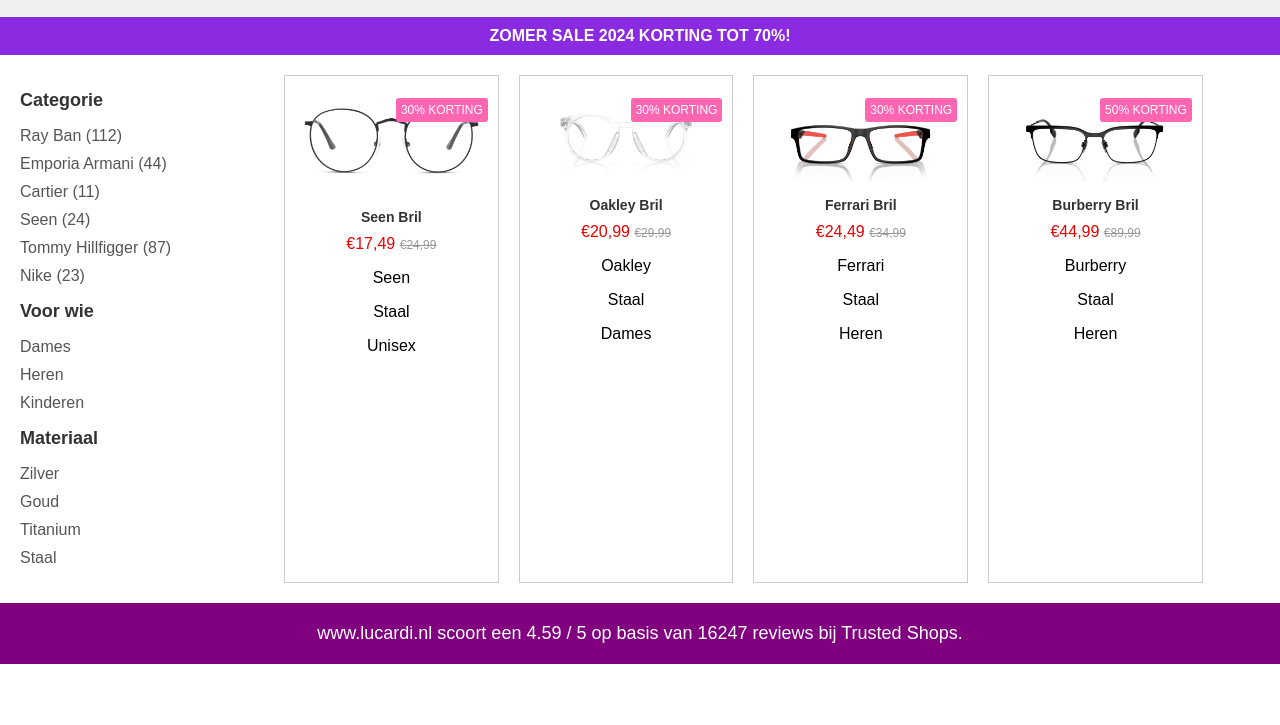
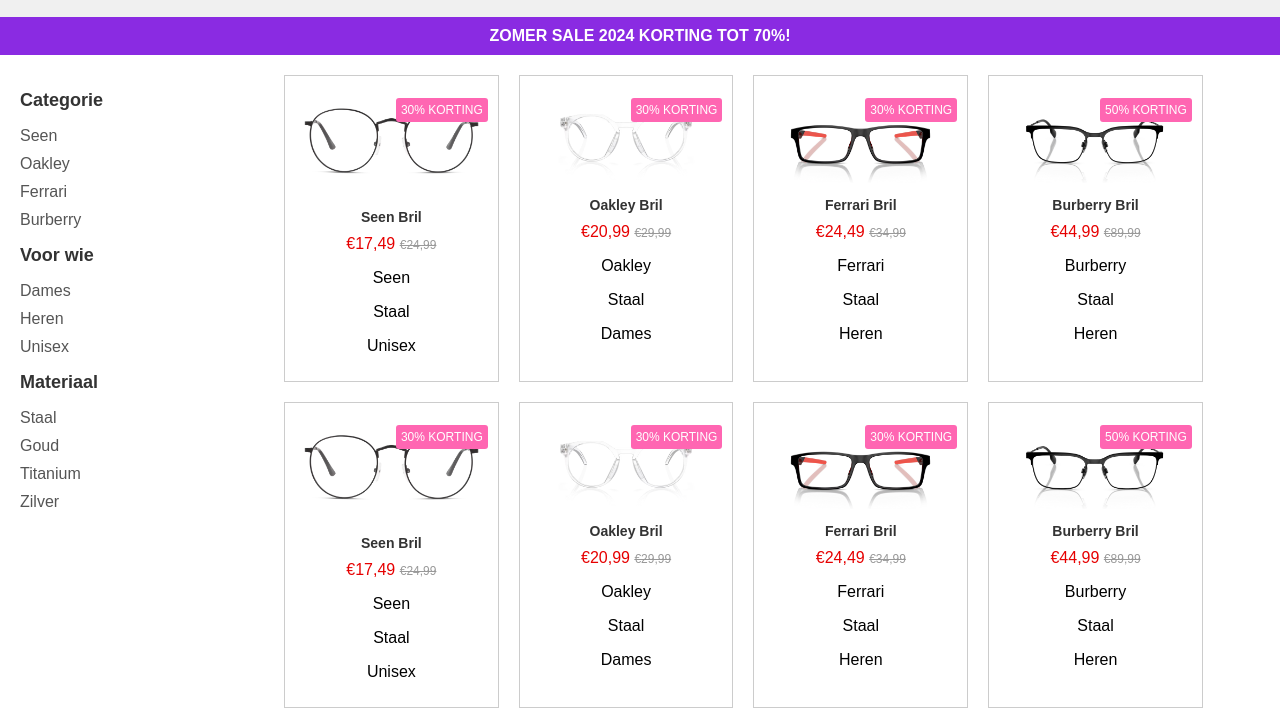
Before and after one commit to Beemo12/Lucardi-website, a plain HTML site: page salesite.html in a window 1280 px wide. Shown: the part 72-797 px from the top of the page. Drawn offline with Linux system fonts and the light colour scheme; a script that the page names is missing.

Commit message:
cart gemaakt

```diff
--- a/css/cart.css
+++ b/css/cart.css
@@ -1,25 +1,28 @@
 body {
     font-family: Arial, sans-serif;
+    margin: 0;
+    padding: 0;
+    box-sizing: border-box;
 }
 
-header {
+.header {
     display: flex;
     justify-content: space-between;
     align-items: center;
-    padding: 10px 20px;
-    background-color: #f8f8f8;
-    border-bottom: 1px solid #ddd;
+    padding: 20px;
+    background-color: #f0f0f0;
 }
 
-header .logo img {
-    height: 50px;
+.header .logo {
+    background-color: #ccc;
+    padding: 5px;
+    max-width: 120px;
 }
 
-header nav a {
-    margin-left: 15px;
+.header nav a {
+    margin: 0 15px;
     text-decoration: none;
-    color: #333;
-    font-weight: bold;
+    color: purple;
 }
 
 h1 {
@@ -58,12 +61,6 @@ a:hover {
     text-decoration: underline;
 }
 
-body {
-    font-family: Arial, sans-serif;
-    margin: 0;
-    padding: 0;
-    box-sizing: border-box;
-}
 .header {
     display: flex;
     justify-content: space-between;
@@ -71,57 +68,69 @@ body {
     padding: 20px;
     background-color: #f0f0f0;
 }
+
 .header .logo {
     background-color: #ccc;
     padding: 5px;
     max-width: 120px;
 }
+
 .header nav a {
     margin: 0 15px;
     text-decoration: none;
     color: purple;
 }
+
 .purple-bar {
-    background-color: #8a2be2; /* Purple color */
+    background-color: #8a2be2;
     padding: 10px 0;
     text-align: center;
 }
+
 .purple-bar nav a {
     margin: 0 10px;
     text-decoration: none;
-    color: white; /* White text color */
+    color: white;
     font-weight: bold;
 }
+
 .main {
     display: flex;
     padding: 20px;
 }
+
 .sidebar {
     width: 20%;
     padding-right: 20px;
 }
+
 .sidebar .filter h2 {
     font-size: 18px;
     color: #333;
     margin-bottom: 10px;
 }
+
 .sidebar .filter ul {
     list-style: none;
     padding: 0;
 }
+
 .sidebar .filter ul li {
     margin-bottom: 10px;
 }
+
 .sidebar .filter ul li a {
     text-decoration: none;
     color: #555;
 }
+
 .product-list {
     width: 80%;
     display: flex;
     flex-wrap: wrap;
     gap: 20px;
 }
+
 .product-item {
     width: 22%;
     border: 1px solid #ccc;
@@ -131,28 +140,34 @@ body {
     text-align: center;
     transition: transform 0.3s ease-in-out;
 }
+
 .product-item:hover {
     transform: scale(1.05);
 }
+
 .product-item img {
     max-width: 100%;
     height: auto;
 }
+
 .product-item h3 {
     font-size: 14px;
     color: #333;
     margin: 10px 0;
 }
+
 .product-item .price {
     font-size: 16px;
     color: #e60000;
     margin: 10px 0;
 }
+
 .product-item .old-price {
     text-decoration: line-through;
     color: #999;
     font-size: 12px;
 }
+
 .product-item .discount {
     background-color: #ff66b2;
     color: white;
@@ -163,6 +178,7 @@ body {
     font-size: 12px;
     border-radius: 3px;
 }
+
 .footer {
     padding: 20px;
     color: white;
--- a/salesite.html
+++ b/salesite.html
@@ -17,7 +17,7 @@
             </a>
         </div>
         <nav>
-            <a href="#">CART</a>
+            <a href="cart.php">CART</a>
             <a href="salesite.html">SALE</a>
             <a href="index.html">HOME</a>
         </nav>
@@ -34,30 +34,116 @@
             <div class="filter">
                 <h2>Categorie</h2>
                 <ul>
-                    <li><a href="#">Ray Ban (112)</a></li>
-                    <li><a href="#">Emporia Armani (44)</a></li>
-                    <li><a href="#">Cartier (11)</a></li>
-                    <li><a href="#">Seen (24)</a></li>
-                    <li><a href="#">Tommy Hillfigger (87)</a></li>
-                    <li><a href="#">Nike (23)</a></li>
+                    <li><a href="#">Seen</a></li>
+                    <li><a href="#">Oakley</a></li>
+                    <li><a href="#">Ferrari</a></li>
+                    <li><a href="#">Burberry</a></li>
                 </ul>
                 <h2>Voor wie</h2>
                 <ul>
                     <li><a href="#">Dames</a></li>
                     <li><a href="#">Heren</a></li>
-                    <li><a href="#">Kinderen</a></li>
+                    <li><a href="#">Unisex</a></li>
                 </ul>
                 <h2>Materiaal</h2>
                 <ul>
-                    <li><a href="#">Zilver</a></li>
+                    <li><a href="#">Staal</a></li>
                     <li><a href="#">Goud</a></li>
                     <li><a href="#">Titanium</a></li>
-                    <li><a href="#">Staal</a></li>
+                    <li><a href="#">Zilver</a></li>
                 </ul>
             </div>
         </aside>
 
         <section class="product-list">
+            <div class="product-item">
+                <a href="seen.html">
+                    <img src="product images/seen sn.png" alt="Seen Bril">
+                </a>
+                <h3>Seen Bril</h3>
+                <p class="price">€17,49 <span class="old-price">€24,99</span></p>
+                <p class="discount">30% KORTING</p>
+                <p>Seen </p>
+                <p>Staal</p>
+                <p>Unisex </p>
+            </div>
+            <div class="product-item">
+                <a href="oakley.html">
+                    <img src="product images/Oakley.png" alt="Oakley bril">
+                </a>
+                <h3>Oakley Bril</h3>
+                <p class="price">€20,99 <span class="old-price">€29,99</span></p>
+                <p class="discount">30% KORTING</p>
+                <p>Oakley</p>
+                <p>Staal</p>
+                <p>Dames</p>
+            </div>
+            <div class="product-item">
+                <a href="ferrari.html">
+                    <img src="product images/Ferraria.png" alt="Ferrari Bril">
+                </a>
+                <h3>Ferrari Bril</h3>
+                <p class="price">€24,49 <span class="old-price">€34,99</span></p>
+                <p class="discount">30% KORTING</p>
+                <p>Ferrari</p>
+                <p>Staal</p>
+                <p>Heren</p>
+            </div>
+            <div class="product-item">
+                <a href="burberry.html">
+                    <img src="product images/burberry.png" alt="Burberry Bril">
+                </a>
+                <h3>Burberry Bril</h3>
+                <p class="price">€44,99 <span class="old-price">€89,99</span></p>
+                <p class="discount">50% KORTING</p>
+                <p>Burberry</p>
+                <p>Staal</p>
+                <p>Heren</p>
+            </div>
+            <div class="product-item">
+                <a href="seen.html">
+                    <img src="product images/seen sn.png" alt="Seen Bril">
+                </a>
+                <h3>Seen Bril</h3>
+                <p class="price">€17,49 <span class="old-price">€24,99</span></p>
+                <p class="discount">30% KORTING</p>
+                <p>Seen </p>
+                <p>Staal</p>
+                <p>Unisex </p>
+            </div>
+            <div class="product-item">
+                <a href="oakley.html">
+                    <img src="product images/Oakley.png" alt="Oakley bril">
+                </a>
+                <h3>Oakley Bril</h3>
+                <p class="price">€20,99 <span class="old-price">€29,99</span></p>
+                <p class="discount">30% KORTING</p>
+                <p>Oakley</p>
+                <p>Staal</p>
+                <p>Dames</p>
+            </div>
+            <div class="product-item">
+                <a href="ferrari.html">
+                    <img src="product images/Ferraria.png" alt="Ferrari Bril">
+                </a>
+                <h3>Ferrari Bril</h3>
+                <p class="price">€24,49 <span class="old-price">€34,99</span></p>
+                <p class="discount">30% KORTING</p>
+                <p>Ferrari</p>
+                <p>Staal</p>
+                <p>Heren</p>
+            </div>
+            <div class="product-item">
+                <a href="burberry.html">
+                    <img src="product images/burberry.png" alt="Burberry Bril">
+                </a>
+                <h3>Burberry Bril</h3>
+                <p class="price">€44,99 <span class="old-price">€89,99</span></p>
+                <p class="discount">50% KORTING</p>
+                <p>Burberry</p>
+                <p>Staal</p>
+                <p>Heren</p>
+            </div>
             <div class="product-item">
                 <a href="seen.html">
                     <img src="product images/seen sn.png" alt="Seen Bril">
```
Also changed, not shown: burberry.html (+1 -1 lines), css product/style.css (+15 -0 lines), ferrari.html (+3 -2 lines), index.html (+1 -1 lines), oakley.html (+3 -2 lines), seen.html (+2 -2 lines), 1 other file.
